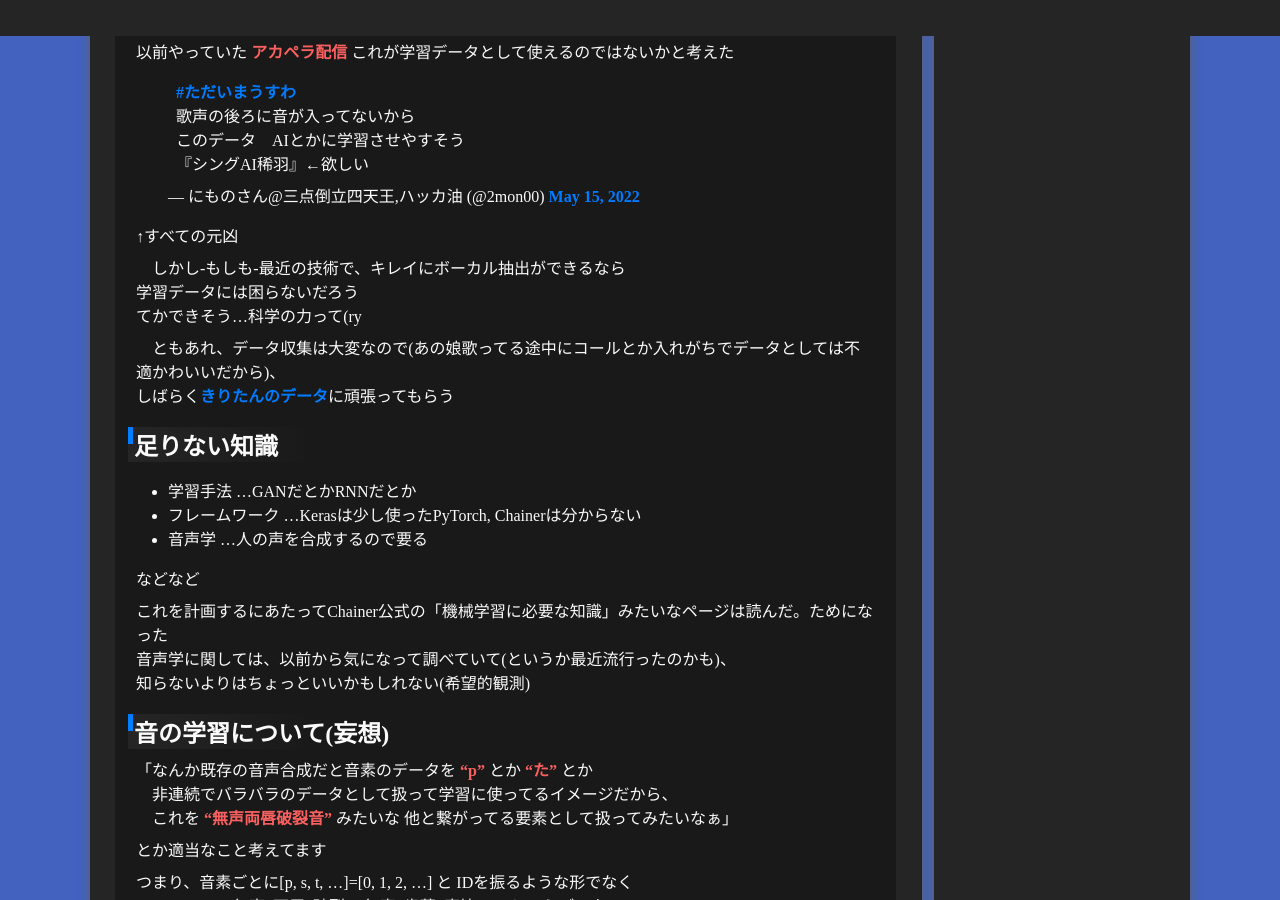
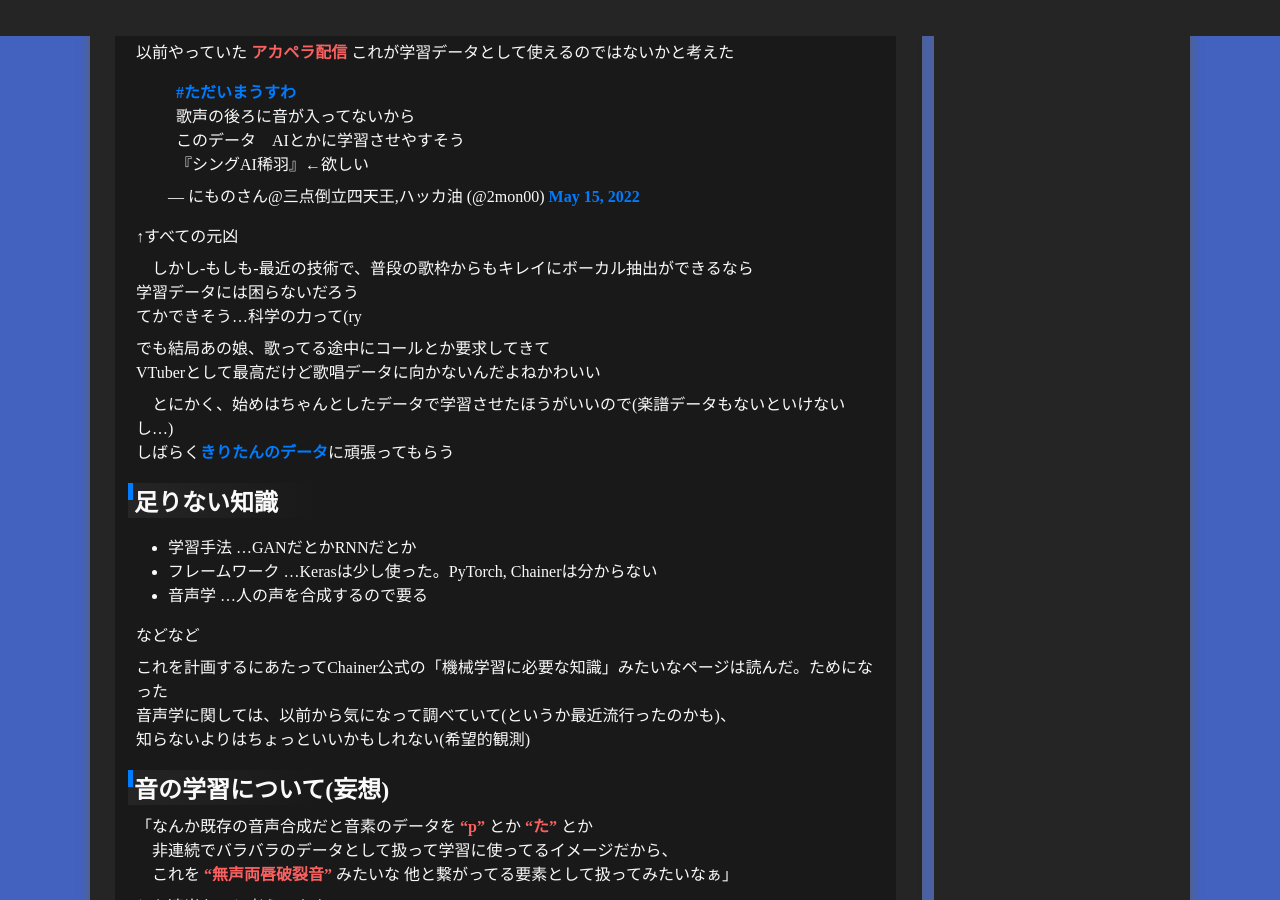
Before and after one commit to njmono3/njmono3.github.io, a Jekyll site: the page built from note/nt3.md, in a window 1280 px wide and 900 px high, scrolled down 1270 px. Built offline with Jekyll 4.4.1, drawn with Linux system fonts in a browser that asks for light colours; Markdown is read by kramdown in place of the engine named in the settings; comment, search, counter and statistics services are not loaded.

Commit message:
Update nt3.md

```diff
--- a/note/nt3.md
+++ b/note/nt3.md
@@ -52,20 +52,22 @@ headimg: AIusuwaProject.png
 
 
 
-　しかし-もしも-最近の技術で、キレイにボーカル抽出ができるなら
+　しかし-もしも-最近の技術で、普段の歌枠からもキレイにボーカル抽出ができるなら
 学習データには困らないだろう
 てかできそう...科学の力って(ry
 
+でも結局あの娘、歌ってる途中にコールとか要求してきて
+VTuberとして最高だけど歌唱データに向かないんだよねかわいい
 
 
-　ともあれ、データ収集は大変なので(あの娘歌ってる途中にコールとか入れがちでデータとしては不適かわいいだから)、
+　とにかく、始めはちゃんとしたデータで学習させたほうがいいので(楽譜データもないといけないし...)
 しばらく[きりたんのデータ](https://zunko.jp/kiridev/login.php "きりたん歌唱データベース")に頑張ってもらう
 
 
 
 ## 足りない知識
  - 学習手法 ...GANだとかRNNだとか
- - フレームワーク ...Kerasは少し使ったPyTorch, Chainerは分からない
+ - フレームワーク ...Kerasは少し使った。PyTorch, Chainerは分からない
  - 音声学 ...人の声を合成するので要る
 
 などなど
```
Also changed, not shown: other parts of note/nt3.md (+1 -1 lines).
